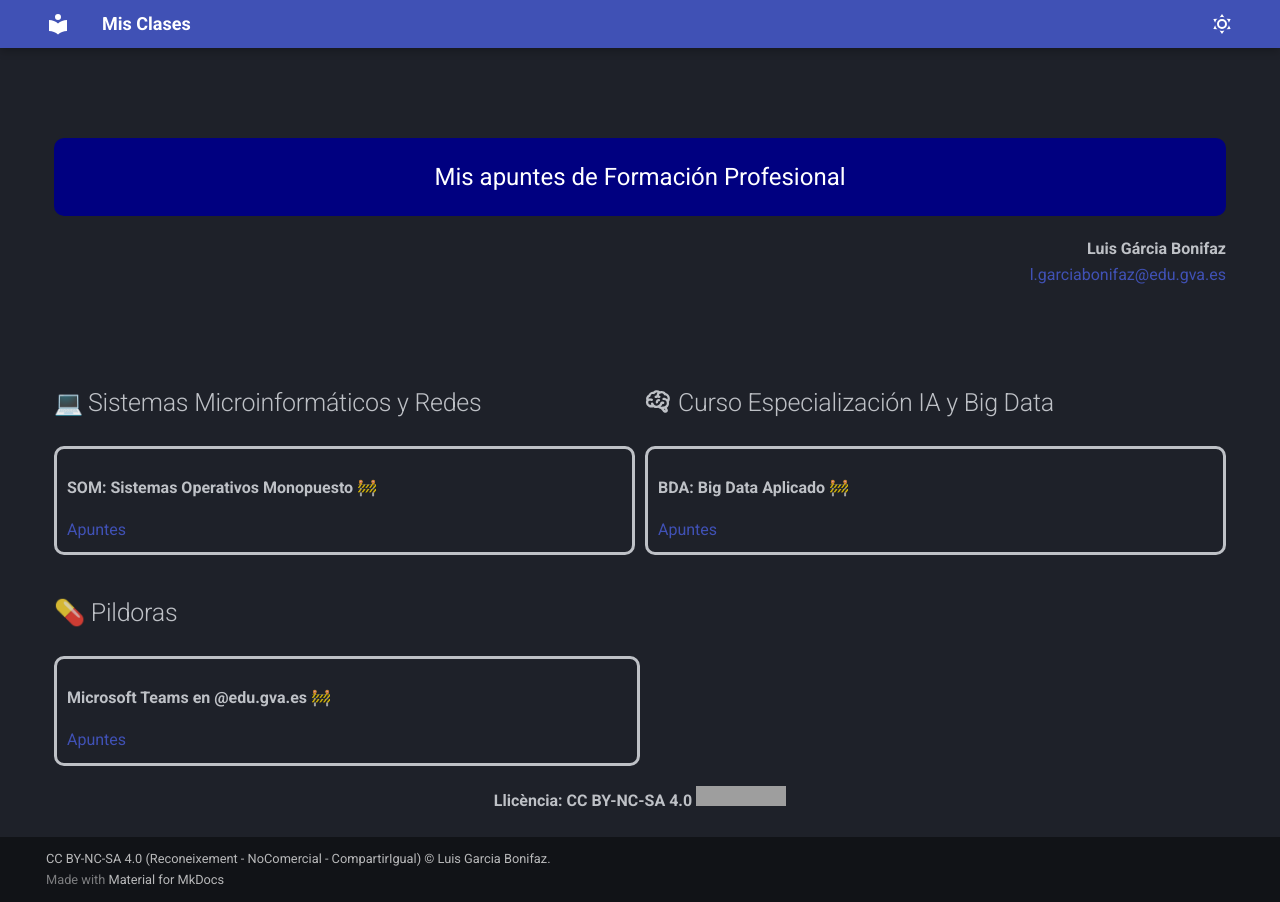
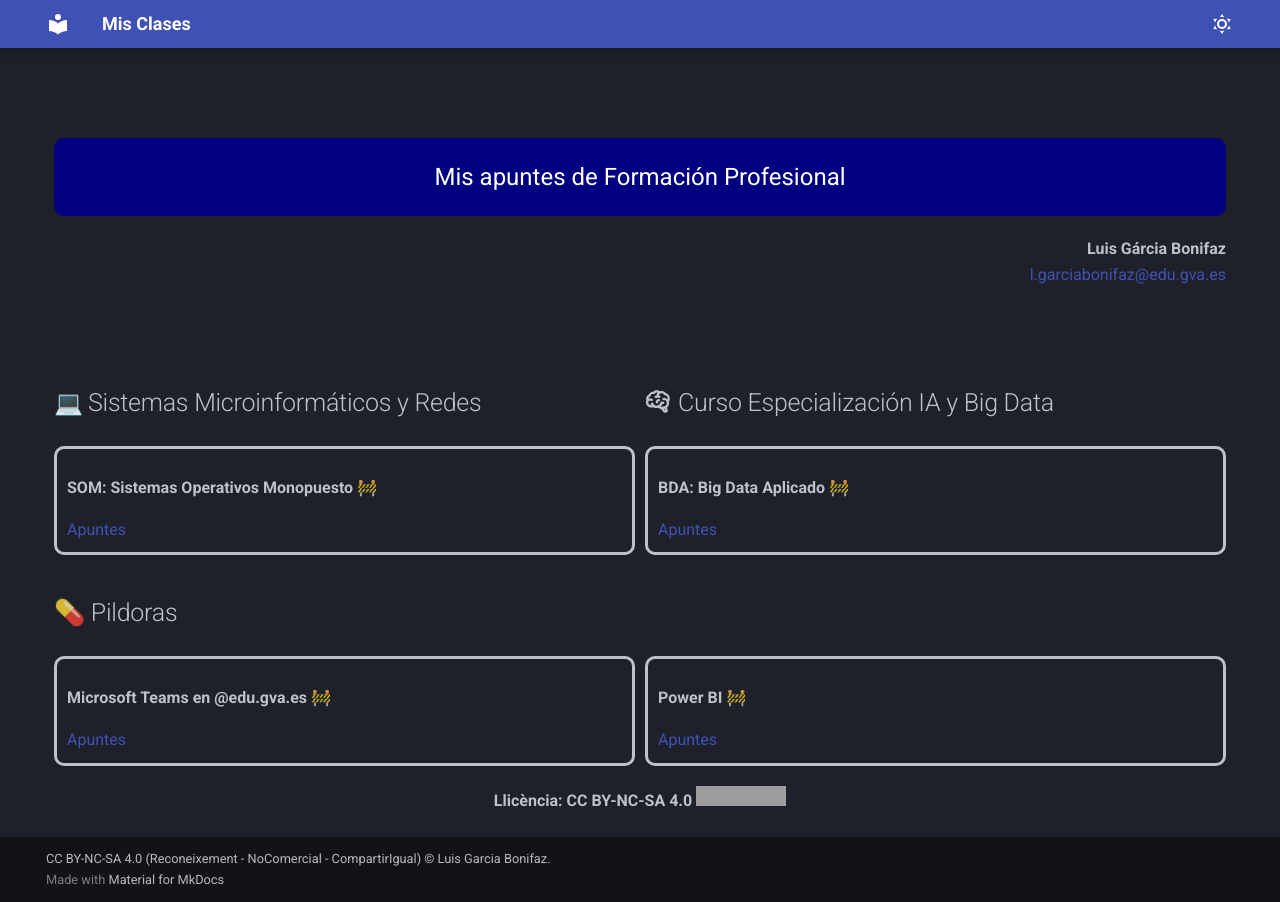
Before and after one commit to luisgarciabonifaz/fp, an MkDocs documentation site: the page built from docs/index.md, in a window 1280 px wide. Built offline with MkDocs 1.6.1 and Material for MkDocs 9.7.7, drawn with Linux system fonts in a browser that asks for light colours; emoji names are drawn with the system emoji font; grey boxes are pictures that could not be loaded.

Commit message:
Añado curso Power BI

```diff
--- a/docs/index.md
+++ b/docs/index.md
@@ -38,6 +38,10 @@
     <p><strong>Microsoft Teams en @edu.gva.es 🚧</strong></p>
     <a href="https://luisgarciabonifaz.github.io/Curso_Teams/">Apuntes</a>
   </div>
+  <div class="bloque-medio">
+    <p><strong>Power BI 🚧</strong></p>
+    <a href="https://luisgarciabonifaz.github.io/Curso_PowerBI/">Apuntes</a>
+  </div>
 </div>
 
 <!-- **Última actualización:** {{ git_revision_date_localized }} -->
```
